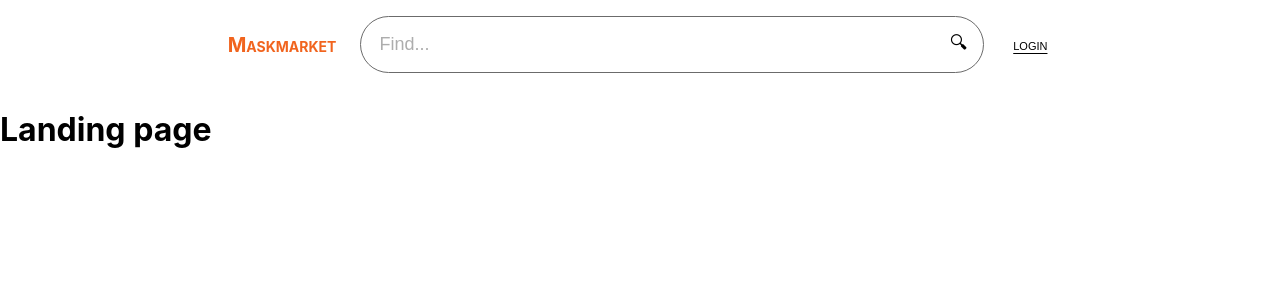
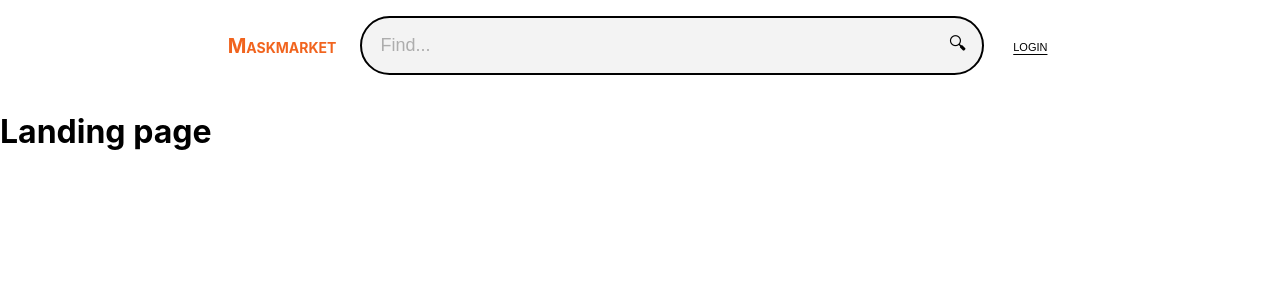
Before and after one commit to Baremantar/maskmarket-front, a Next.js app: page / in a window 1280 px wide. Shown: the top 300 px of the page. Built offline with nearby package versions, Linux system fonts and the light colour scheme.

Commit message:
Поработал со стилями Сгруппировал кнопки в один компонент

```diff
--- a/components/header/header.tsx
+++ b/components/header/header.tsx
@@ -1,14 +1,14 @@
 import { Searchbar } from "./searchbar/searchbar"
 import { HeaderContainer } from "./header.styles"
 import Logo from "./logo/logo"
-import { Login } from "./login/login"
+import NavigationItems from "./itemlist/itemlist"
 
 const Header = () => {
     return (
         <HeaderContainer>
             <Logo />
             <Searchbar />
-            <Login />
+            <NavigationItems />
         </HeaderContainer>
     )
 }
--- /dev/null
+++ b/components/header/itemlist/itemlist.styles.ts
@@ -0,0 +1,19 @@
+import styled from "styled-components";
+
+export const List = styled.ul`
+    &{
+        display: flex;
+        flex-direction: row;
+        margin: 0px;
+        padding: 0px;
+    }
+`
+
+export const ListItem = styled.li`
+    &{
+    }
+    &::marker{
+        display: none;
+        content: none
+    }
+`
--- /dev/null
+++ b/components/header/itemlist/itemlist.tsx
@@ -0,0 +1,14 @@
+import { Login } from "../login/login"
+import { List, ListItem } from "./itemlist.styles"
+
+const NavigationItems = () => {
+    return (
+        <List>
+            <ListItem>
+                <Login />
+            </ListItem>
+        </List>
+    )
+}
+
+export default NavigationItems
--- a/components/header/login/login.styes.tsx
+++ b/components/header/login/login.styes.tsx
@@ -16,6 +16,6 @@ export const Button = styled.button`
         transition: 0.2s;
     }
     &:hover {
-        background-color: #515151;
+        background-color: #e5e5e5;
     }
 `
--- a/components/header/searchbar/searchbar.styles.tsx
+++ b/components/header/searchbar/searchbar.styles.tsx
@@ -5,7 +5,7 @@ export const SearchField = styled.input`
         flex-grow: 2;
         outline: none;
         border: none;
-        color: #b4b4b4;
+        color: inherit;
         background: transparent;
         font-size: inherit;
         margin: 1rem;
@@ -15,16 +15,25 @@ export const SearchField = styled.input`
     }
 `
 
-export const Container = styled.form`
+type ContainerPropsType = {
+    focused: boolean
+}
+
+export const Container = styled.form<ContainerPropsType>`
     &{
         display: flex;
-        border: 1px solid #6b6b6b;
+        border: 2px solid black;
         border-radius: 2rem;
         min-width: 50%;
         flex-direction: row;
         font-size: large;
         gap: 1rem;
         overflow: hidden;
+        @media (prefers-color-scheme: dark) {
+            border-color: #6b6b6b;
+        }
+        background-color: ${props => { return props.focused === true ? 'transparent' : 'rgba(34, 34, 34, 0.05);' }};
+        transition: 0.5s;
     }
 `
 
@@ -41,7 +50,7 @@ export const Button = styled.button`
         padding: 0px 1rem;
         transition: 0.2s ease-out;
     }
-    &:hover{
-        background-color: #6b6b6b;
+    &:hover, &:focus{
+        background-color: #e5e5e5;
     }
 `
--- a/components/header/searchbar/searchbar.tsx
+++ b/components/header/searchbar/searchbar.tsx
@@ -1,16 +1,27 @@
-import { FormEvent } from "react"
+import { FormEvent, useEffect, useState } from "react"
 import { Button, Container, SearchField } from "./searchbar.styles"
 
+function handleSearch(event: FormEvent) {
+    event.preventDefault()
+    const data = new FormData(event.target as HTMLFormElement)
+    console.log(data.get('search'))
+}
+
 export const Searchbar = () => {
-    function handleSearch(event: FormEvent) {
-        event.preventDefault()
-        const data = new FormData(event.target as HTMLFormElement)
-        console.log(data.get('search'))
+    const [focused, setFocused] = useState<boolean>(false)
+
+    function onFocusHandler() {
+        setFocused(true)
     }
+
+    function onBlurHandler() {
+        setFocused(false)
+    }
+
     return (
-        <Container onSubmit={handleSearch}>
-            <SearchField name='search' placeholder="Find..." />
-            <Button> 🔍︎ </Button>
+        <Container focused={focused} onSubmit={handleSearch}>
+            <SearchField autoComplete='off' onFocus={onFocusHandler} onBlur={onBlurHandler} name='search' placeholder="Find..." />
+            <Button onFocus={onFocusHandler} onBlur={onBlurHandler} type='submit'> 🔍︎ </Button>
         </Container>
     )
 }
```
